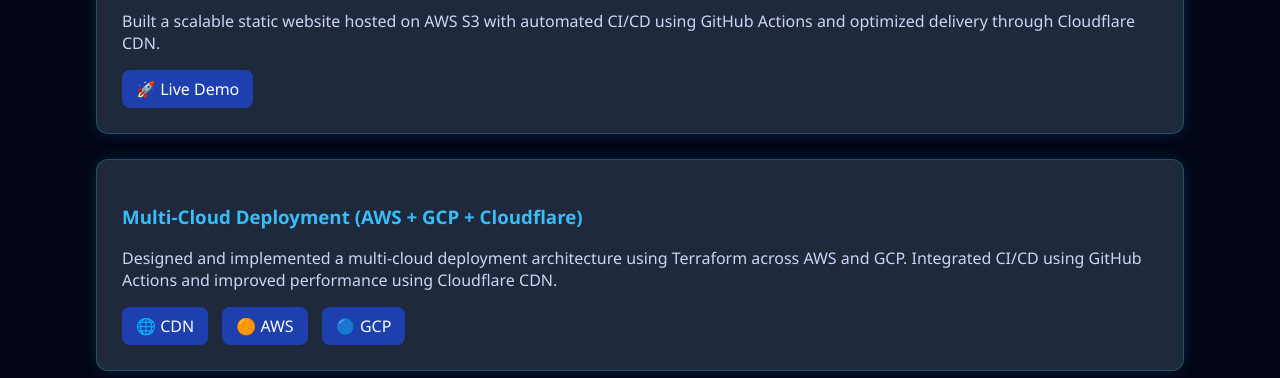
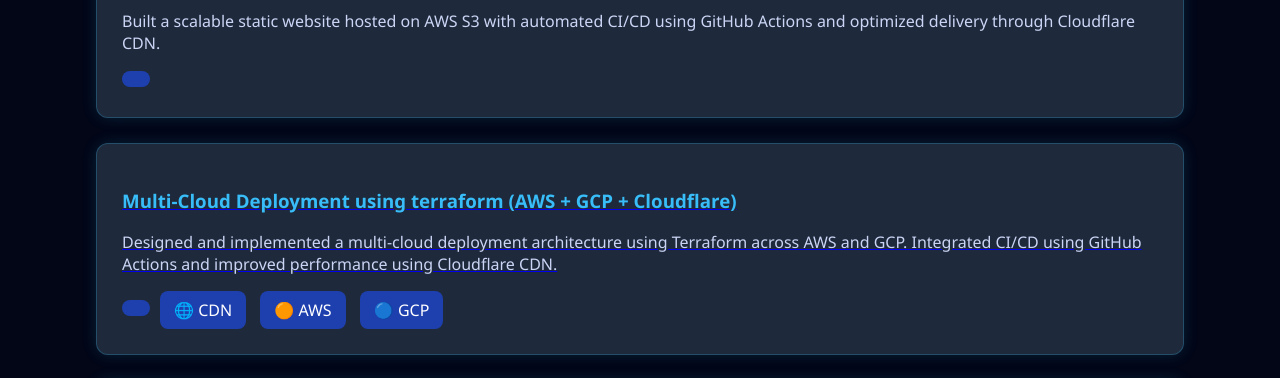
Before and after one commit to amar2220/aws-static-website-ci-cd, a plain HTML site: page index.html in a window 1280 px wide. Shown: the part 376-754 px from the top of the page. Drawn offline with Linux system fonts and the light colour scheme.

Commit message:
Update index.html

```diff
--- a/index.html
+++ b/index.html
@@ -31,13 +31,13 @@
         </p>
 
         <div class="buttons">
-            <a href="http://ecommerce-site-amar-2026.s3-website.ap-south-1.amazonaws.com/" target="_blank">🚀 Live Demo</a>
+            <a href=https://portfolio-site.amarnathraki.workers.dev/Live Demo</a>
         </div>
     </div>
 
     <!-- PROJECT 2 -->
     <div class="card">
-        <h3>Multi-Cloud Deployment (AWS + GCP + Cloudflare)</h3>
+        <h3>Multi-Cloud Deployment using terraform (AWS + GCP + Cloudflare)</h3>
         <p>
             Designed and implemented a multi-cloud deployment architecture using Terraform across AWS and GCP.
             Integrated CI/CD using GitHub Actions and improved performance using Cloudflare CDN.
```
